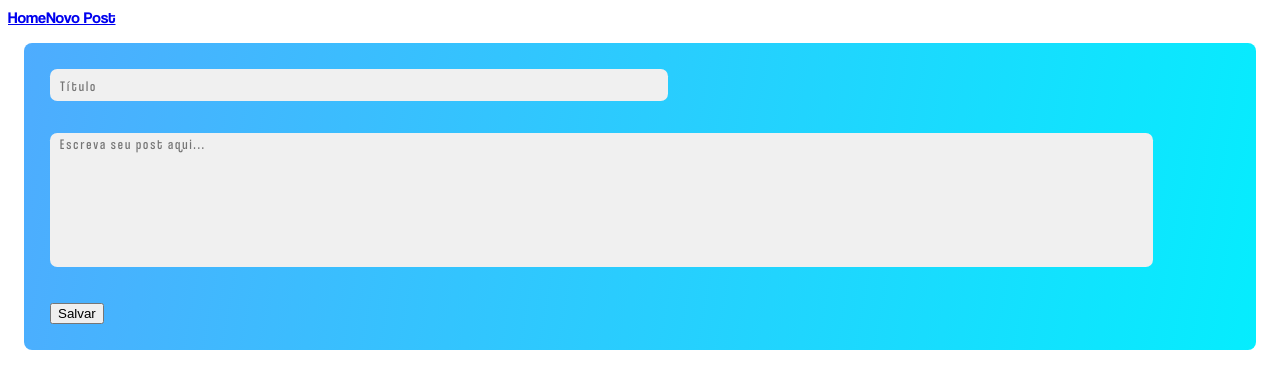
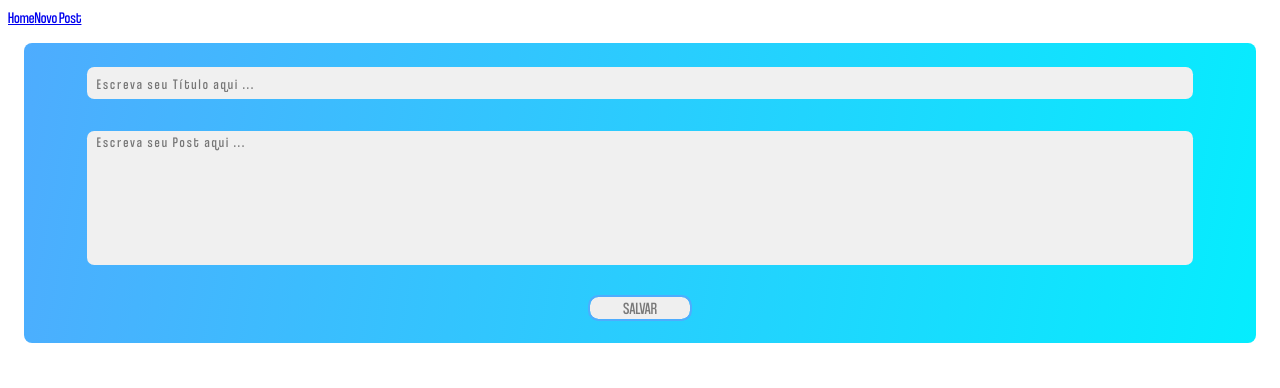
Before and after one commit to SandySei/Blog-Sem-Backend, a Vue app: page /create in a window 1280 px wide. Shown: the top 388 px of the page. Built offline with nearby package versions, Linux system fonts and the light colour scheme.

Commit message:
Começo de Separação de Esilos por página

```diff
--- a/src/App.vue
+++ b/src/App.vue
@@ -27,4 +27,6 @@ export default {
   </header>
 </template>
 
-<style scoped></style>
+<style scoped>
+
+</style>
--- a/src/assets/base.css
+++ b/src/assets/base.css
@@ -1,23 +1,13 @@
-@font-face {
-  font-family: "coolvetica";
-  src: url(./fonts/coolvetica.ttf);
-}
-
 @font-face {
   font-family: "coolvetica condensed";
   src: url(./fonts/coolvetica\ condensed.ttf);
 }
 
 body {
-  font-family: "coolvetica";
+  font-family: "coolvetica condensed";
   font-weight: lighter;
 }
 
-input {
-  font-family: "coolvetica condensed";
-  width: 50%;
-  height: 30px;
-}
 
 .search {
   border: none;
@@ -35,12 +25,6 @@ input {
   box-shadow: inset 1.5px 1px 1px 1px rgb(73, 155, 228);
 }
 
-textarea {
-  width: 90%;
-  height: 130px;
-  resize: none;
-  font-family: "coolvetica condensed";
-}
 
 div.post {
   padding: 3px;
@@ -52,18 +36,6 @@ div.post {
   border-radius: 0.5em;
 }
 
-form {
-  background: linear-gradient(
-    280deg,
-    rgba(5, 237, 254, 1) 0%,
-    rgba(78, 172, 254, 1) 100%
-  );
-  display: block;
-  flex-direction: column;
-  padding: 10px;
-  margin: 1rem;
-  border-radius: 0.5em;
-}
 
 form > * {
   margin: 1rem;
--- a/src/views/Create.vue
+++ b/src/views/Create.vue
@@ -47,22 +47,96 @@ export default {
 
 <template>
   <form>
-    <input class="search" v-model="formData.title" placeholder="Título" />
+    <input
+      class="search"
+      v-model="formData.title"
+      placeholder="Escreva seu Título aqui ..."
+    />
     <textarea
       name="content"
       :value="formData.content"
       @keyup="handleImputChange"
-      placeholder="Escreva seu post aqui..."
+      placeholder="Escreva seu Post aqui ..."
       class="search"
       cols="30"
       rows="10"
     >
     </textarea>
 
-    <button type="button" @click="handleClick">Salvar</button>
+    <button type="button" @click="handleClick">SALVAR</button>
   </form>
 </template>
 
-<script>
+<style scoped>
 
-</script>
+form {
+  height: 100%;
+  display: flex;
+  align-items: center;
+  justify-content: center;
+  flex-direction: column;
+  background: linear-gradient(
+    280deg,
+    rgba(5, 237, 254, 1) 0%,
+    rgba(78, 172, 254, 1) 100%
+  );
+  border-radius: 0.5em;
+  margin: 1rem;
+  padding: 8px;
+}
+
+input {
+  font-family: "coolvetica condensed";
+  width: 90%;
+  height: 30px;
+}
+
+textarea {
+  width: 90%;
+  height: 130px;
+  resize: none;
+  font-family: "coolvetica condensed";
+}
+.search {
+  border: none;
+  outline: none;
+  color: #00000094;
+  background: #f0f0f0;
+  font-size: 0.9em;
+  padding-left: 10px;
+  border-radius: 0.5em;
+  letter-spacing: 2px;
+}
+
+.search:focus {
+  border-radius: 0.5em;
+  box-shadow: inset 1.5px 1px 1px 1px rgb(73, 155, 228);
+}
+
+button {
+  font-family: "coolvetica condensed";
+  font-weight: 50;
+  font-size: 17px;
+  text-align: center;
+  color: #797979;
+  cursor: pointer;
+  max-width: 100px;
+  width: 100%;
+  outline: 2px solid;
+  border: none;
+  border-radius: 0.5em;
+  outline-color: rgba(78, 172, 254, 1);
+  outline-offset: 0px;
+  transition: all 600ms cubic-bezier(0.2, 0, 0, 0.8);
+}
+
+button:hover {
+  color: rgba(78, 172, 254, 1);
+  outline-color: rgba(71, 126, 232, 0);
+  outline-offset: 30px;
+}
+
+button:focus {
+  box-shadow: inset 1.5px 1px 1px 1px rgb(73, 155, 228);
+}
+</style>
--- a/src/views/Home.vue
+++ b/src/views/Home.vue
@@ -42,3 +42,9 @@ export default {
     </div>
   </div>
 </template>
+
+<script setup>
+
+
+
+</script>
```
